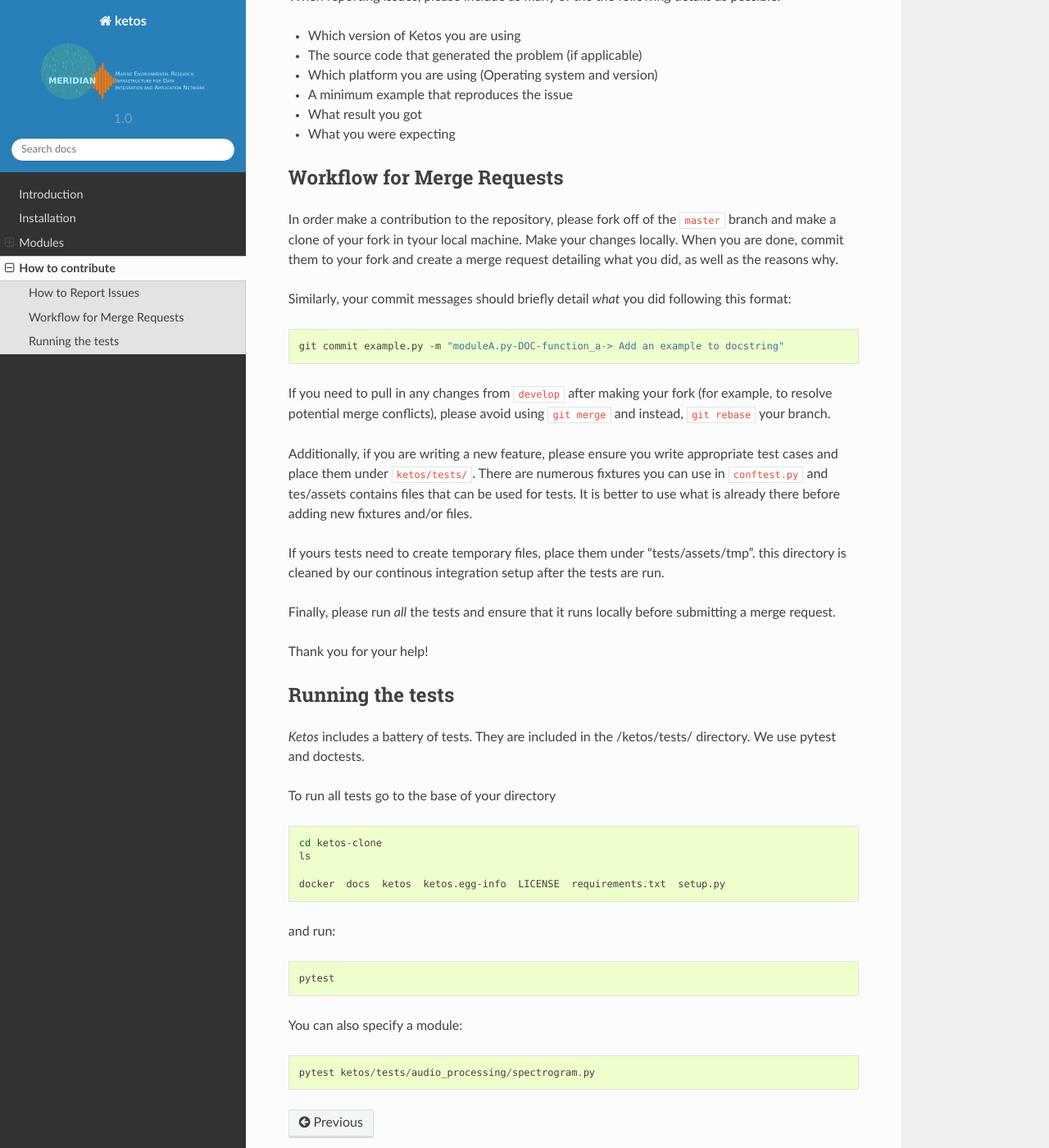
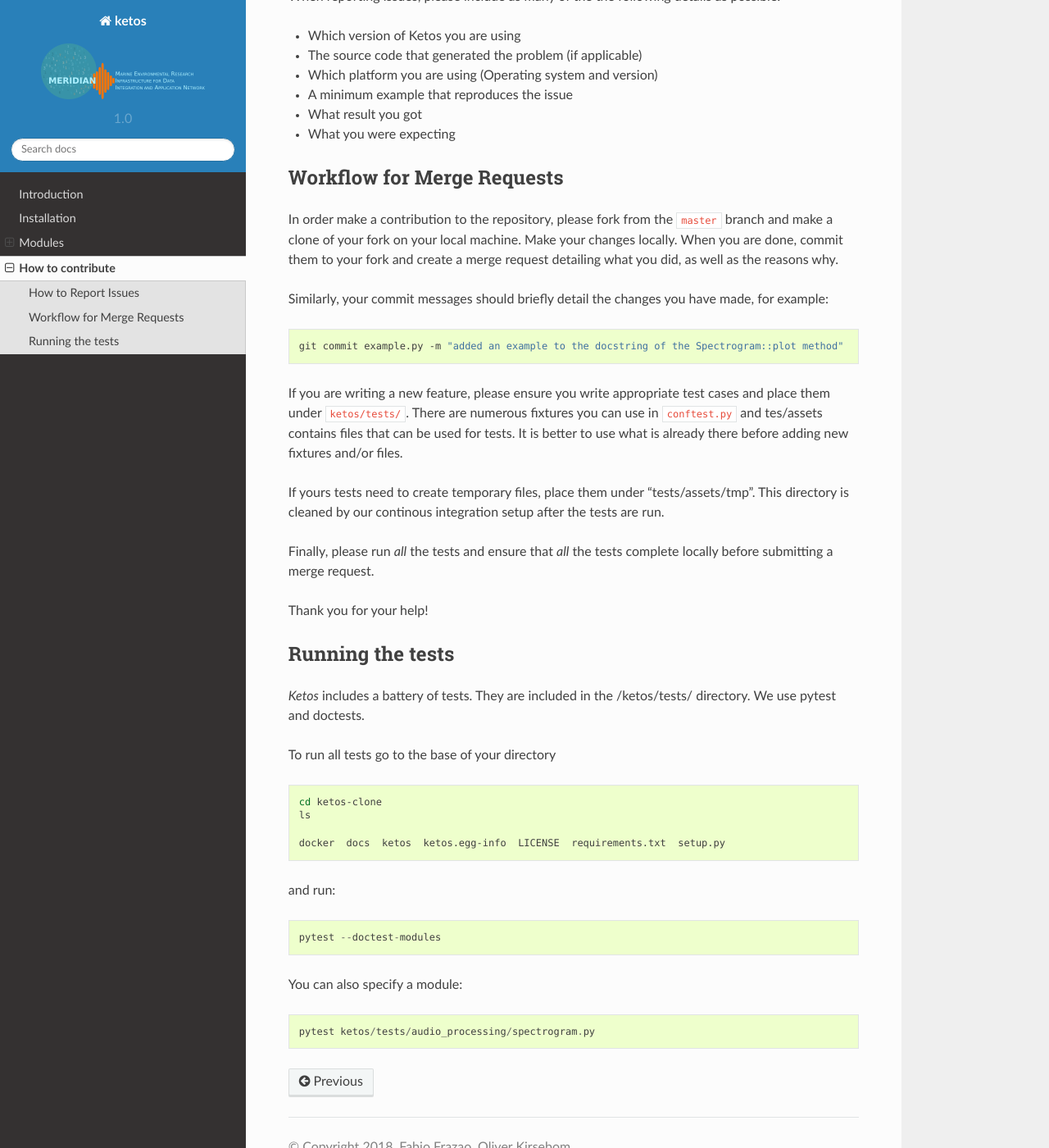
Before and after one commit to mathieudpnt/Ketos, a Sphinx documentation site: the page built from docs/source/contribution_guidelines.rst, in a window 1280 px wide and 1400 px high, scrolled down 544 px. Shown: the whole window at 82% size. Built offline with Sphinx 7.4.7 and the Read the Docs theme 2.0.0, drawn with Linux system fonts in a browser that asks for light colours; formulas are drawn with MathJax 3; pages that are not in the unit, such as notebooks, are missing from menus.

Commit message:
fixed a few things in contributions guidelines doc file
Former-commit-id: 691c6ce35148236cc64b7a08312468361bc6000a
Former-commit-id: 8e5f3e8d9557681a58af2360113cad251004f767
Former-commit-id: 0f90037d82f55e95291c3f71276be0ce83a64aad
Former-commit-id: 31361a86557bd00264f2fc963106dc8637538107

```diff
--- a/docs/source/contribution_guidelines.rst
+++ b/docs/source/contribution_guidelines.rst
@@ -29,28 +29,23 @@ When reporting issues, please include as many of the the following details as po
 Workflow for Merge Requests
 ----------------------------
 
-In order make a contribution to the repository, please fork off of the ``master`` branch and make a clone of your fork in tyour local machine.
+In order make a contribution to the repository, please fork from the ``master`` branch and make a clone of your fork on your local machine.
 Make your changes locally. When you are done, commit them to your fork and create a merge request detailing what you did, as well as the reasons why.
 
-Similarly, your commit messages should briefly detail *what* you did following this format:
+Similarly, your commit messages should briefly detail the changes you have made, for example:
 
 .. code-block:: bash
 
-    git commit example.py -m "moduleA.py-DOC-function_a-> Add an example to docstring"
+    git commit example.py -m "added an example to the docstring of the Spectrogram::plot method"
 
 
-
-If you need to pull in any changes from ``develop`` after making your fork (for
-example, to resolve potential merge conflicts), please avoid using ``git merge``
-and instead, ``git rebase`` your branch.
-
-Additionally, if you are writing a new feature, please ensure you write appropriate test cases and place them under ``ketos/tests/``.
+If you are writing a new feature, please ensure you write appropriate test cases and place them under ``ketos/tests/``.
 There are numerous fixtures you can use in ``conftest.py`` and tes/assets contains files that can be used for tests. It is better to use what is already there before adding new fixtures and/or files.
 
-If yours tests need to create temporary files, place them under "tests/assets/tmp". this directory is cleaned by our continous integration setup after the tests are run.
+If yours tests need to create temporary files, place them under "tests/assets/tmp". This directory is cleaned by our continous integration setup after the tests are run.
 
+Finally, please run *all* the tests and ensure that *all* the tests complete locally before submitting a merge request.
 
-Finally, please run *all* the tests and ensure that it runs locally before submitting a merge request.
 
 Thank you for your help!
 
@@ -73,7 +68,7 @@ To run all tests go to the base of your directory
 
 and run: ::
 
-    pytest
+    pytest --doctest-modules
 
 You can also specify a module: ::
 
```
